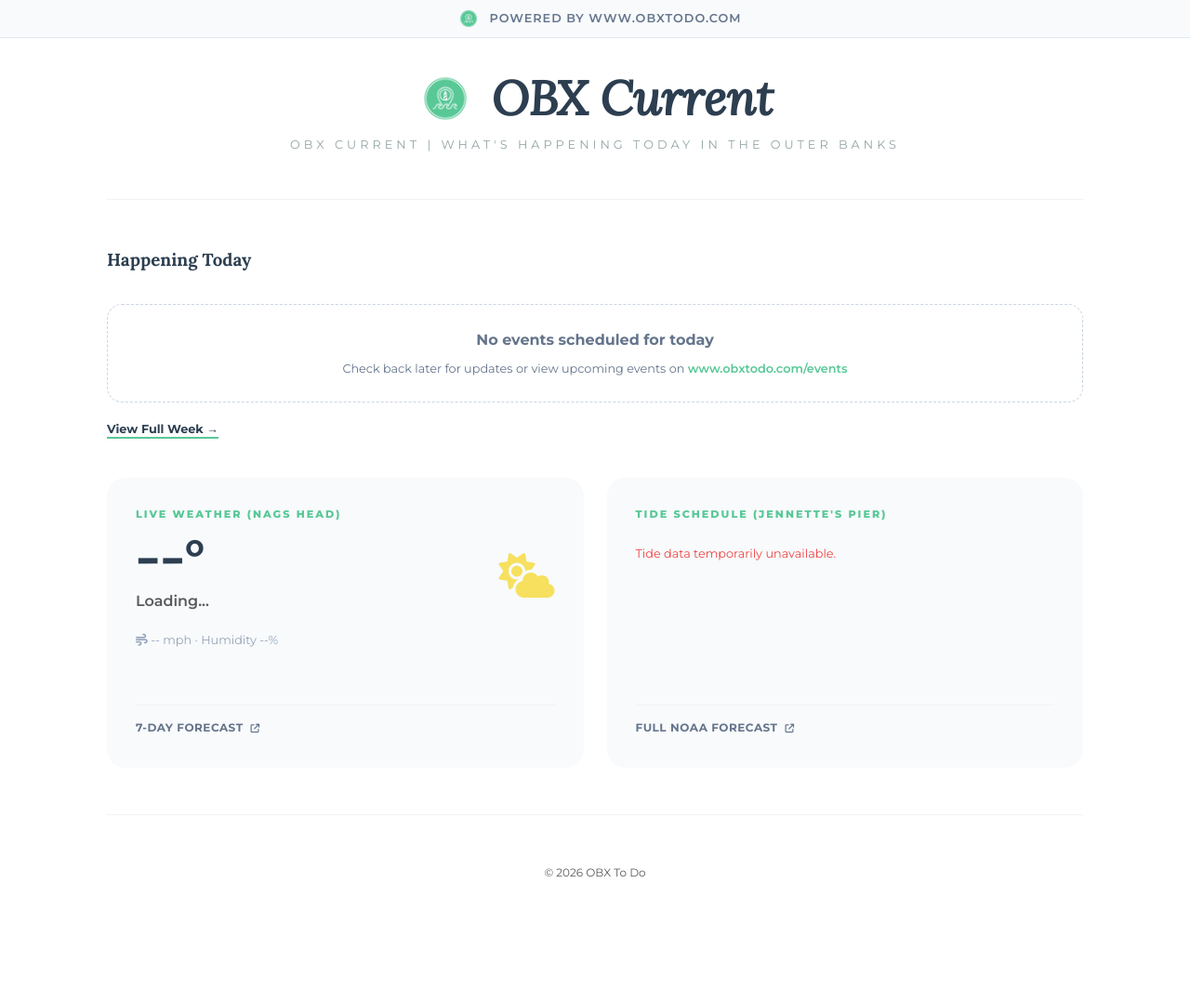
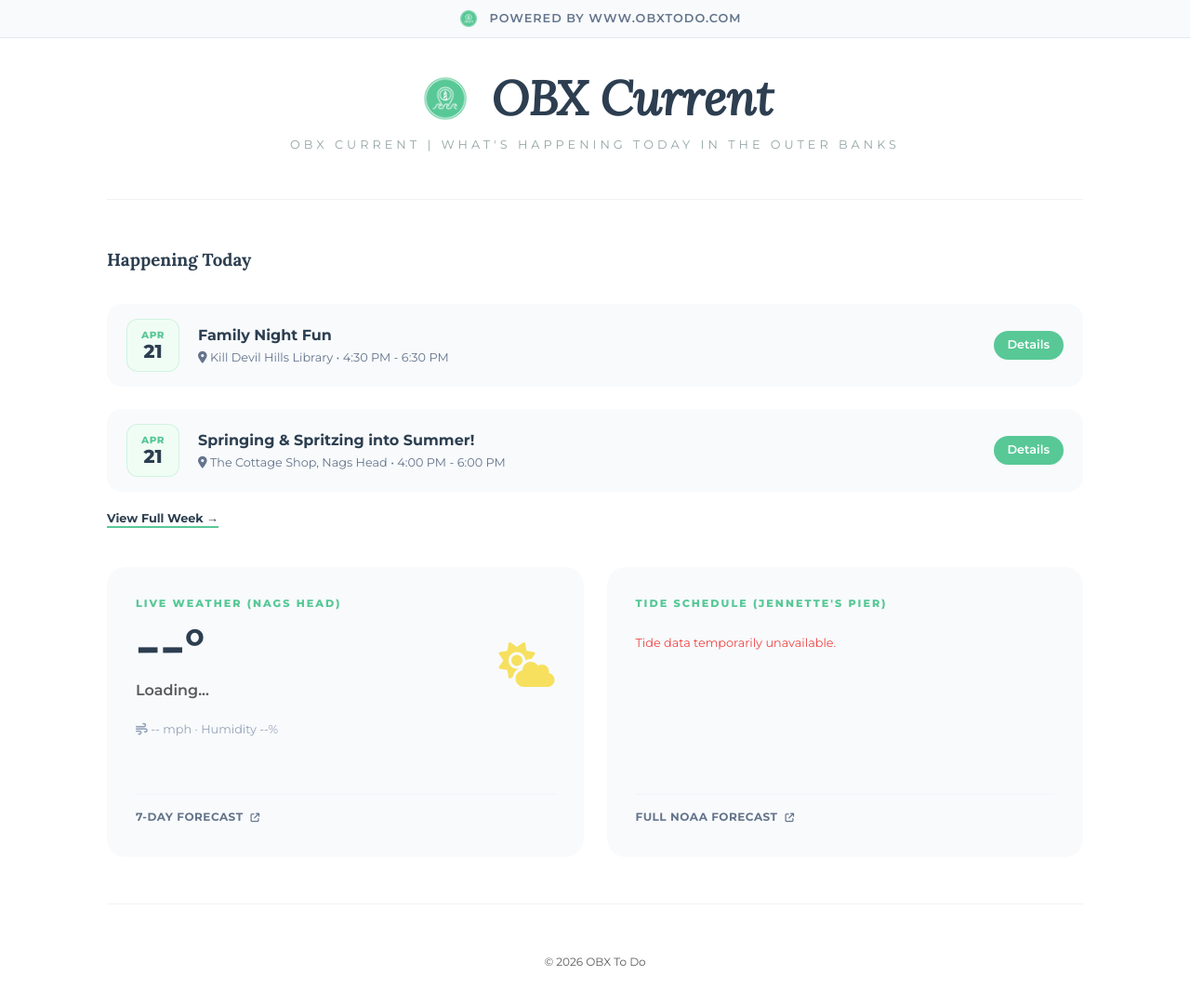
Before and after one commit to obxtodo/obxcurrent.com, a Jekyll site: the page built from index.html, in a window 1280 px wide and 1096 px high. Shown: the top 1078 px of the window at 93% size. Built offline with Jekyll 4.4.1, drawn with Linux system fonts in a browser that asks for light colours.

Commit message:
Update from https://github.com/obxtodo/obxtodo.com/commit/59d1cf793cc7e7bfa36fc98171fac4a2d85e2f0f

```diff
--- a/_data/events.yml
+++ b/_data/events.yml
@@ -1,3 +1,16 @@
+
+- name: "Family Night Fun"
+  date: 2026-04-21
+  time: "4:30 PM - 6:30 PM"
+  location: "Kill Devil Hills Library"
+  link: "https://www.facebook.com/events/2473439533078641"
+
+
+- name: "Springing & Spritzing into Summer!"
+  date: 2026-04-21
+  time: "4:00 PM - 6:00 PM"
+  location: "The Cottage Shop, Nags Head"
+  link: "https://www.facebook.com/events/2156054365224722"
 
 
 - name: "History Happy Hour"
```
